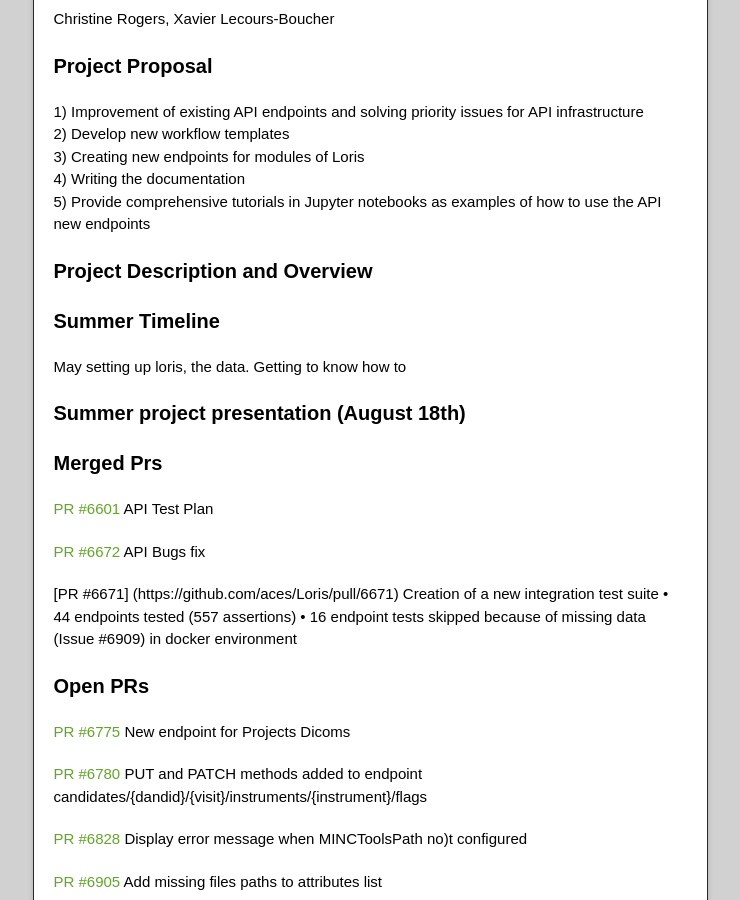
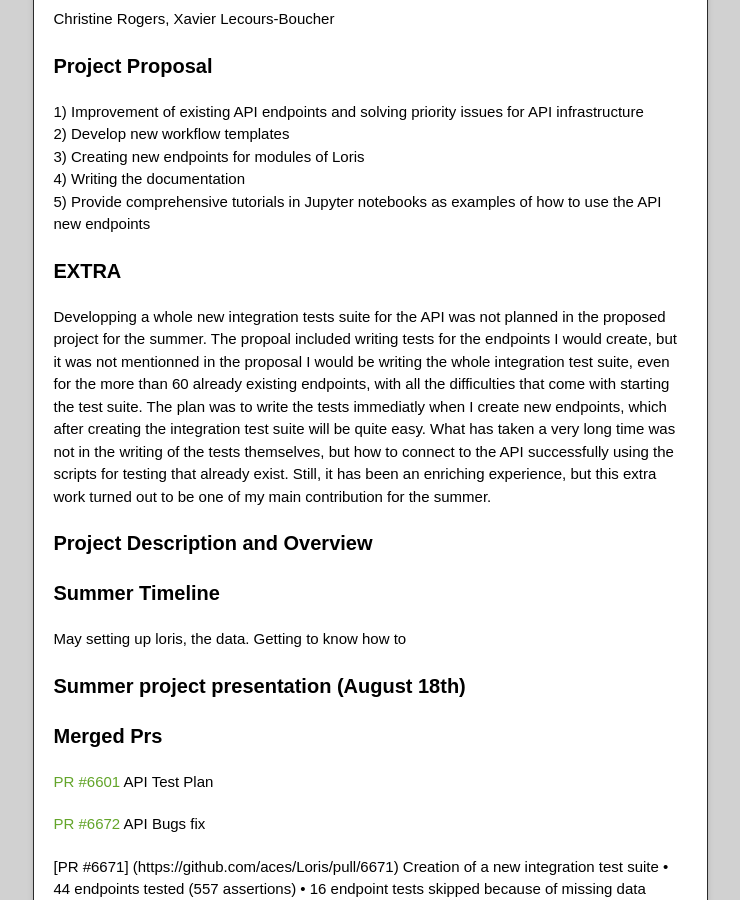
Before and after one commit to spell00/spell.github.io, a Jekyll site: the page built from pages/gsoc-2020.md, in a window 1280 px wide and 900 px high, scrolled down 888 px. Shown: the whole window, without its empty margins (270-1010 px from the left). Built offline with Jekyll 4.4.1, drawn with Linux system fonts in a browser that asks for light colours; our own code applies the rules of GitHub Pages for plain Markdown files.

Commit message:
Update gsoc-2020.md
Adding the integration test suite as extra work

```diff
--- a/pages/gsoc-2020.md
+++ b/pages/gsoc-2020.md
@@ -26,6 +26,9 @@ Christine Rogers, Xavier Lecours-Boucher
 3) Creating new endpoints for modules of Loris <br/>
 4) Writing the documentation <br/>
 5) Provide comprehensive tutorials in Jupyter notebooks as examples of how to use the API new endpoints
+
+### EXTRA
+Developping a whole new integration tests suite for the API was not planned in the proposed project for the summer. The propoal included writing tests for the endpoints I would create, but it was not mentionned in the proposal I would be writing the whole integration test suite, even for the more than 60 already existing endpoints, with all the difficulties that come with starting the test suite. The plan was to write the tests immediatly when I create new endpoints, which after creating the integration test suite will be quite easy. What has taken a very long time was not in the writing of the tests themselves, but how to connect to the API successfully using the scripts for testing that already exist. Still, it has been an enriching experience, but this extra work turned out to be one of my main contribution for the summer.
 
 ### Project Description and Overview
 
```
